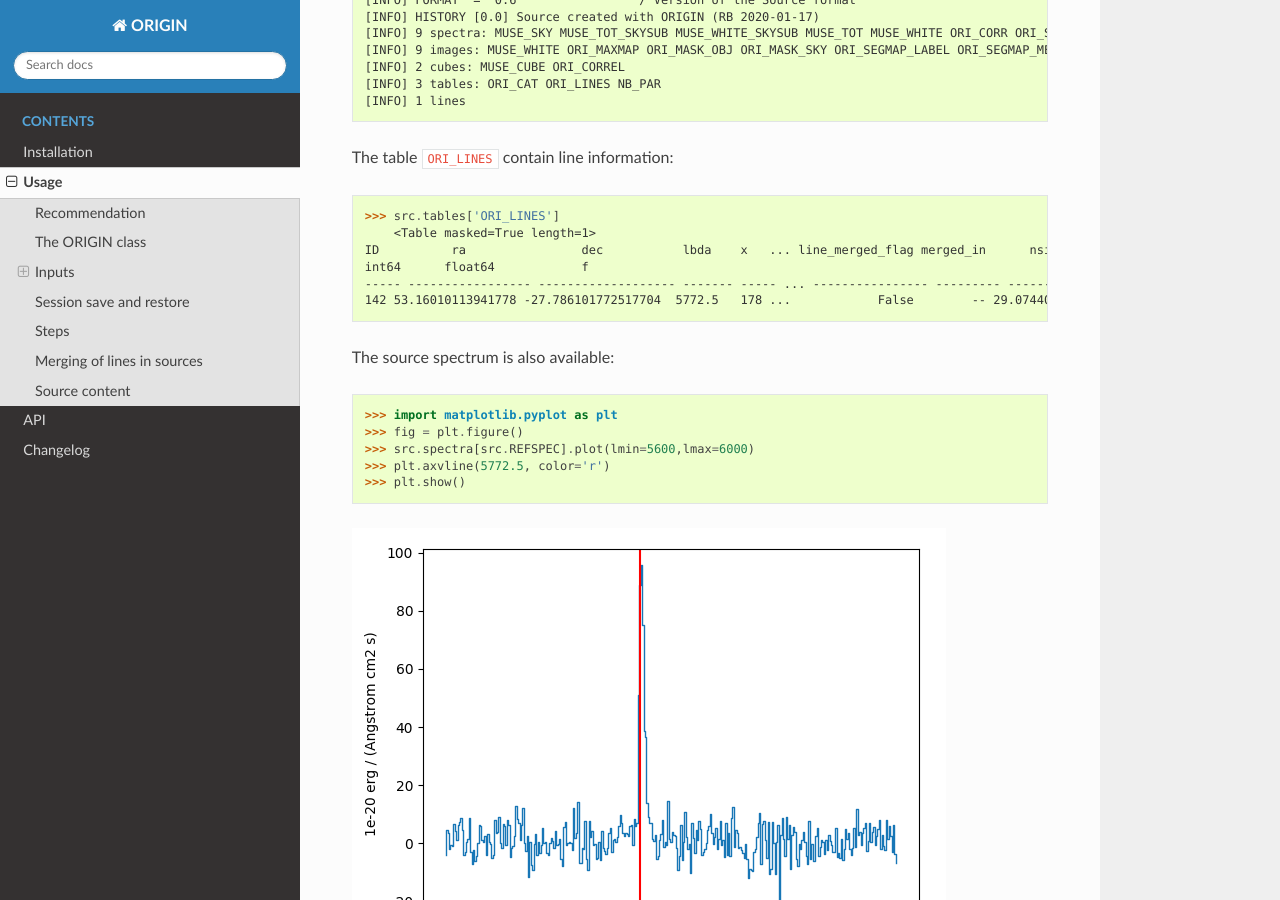
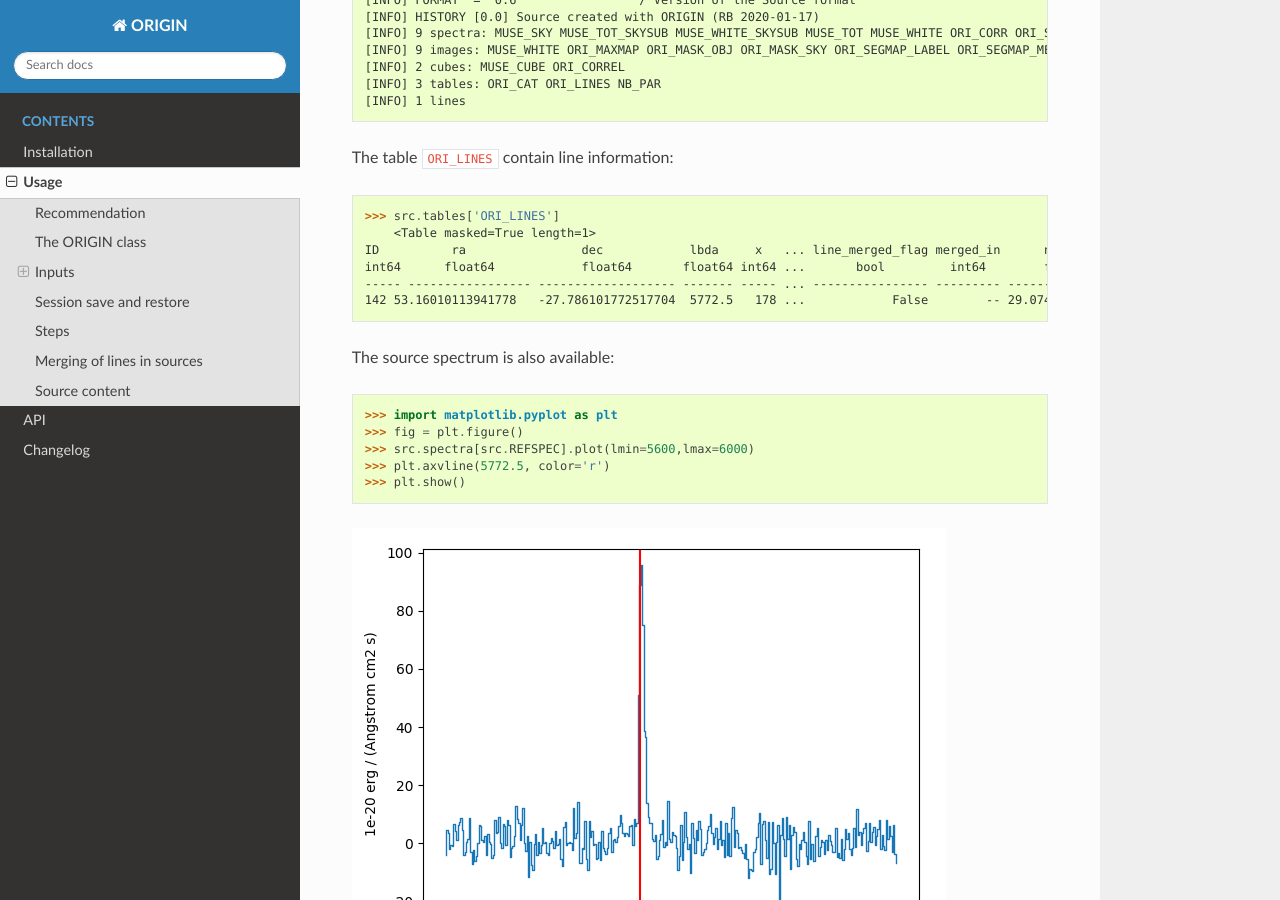
Before and after one commit to musevlt/origin, a Sphinx documentation site: the page built from docs/usage.rst, in a window 1280 px wide and 900 px high, scrolled down 7573 px. Built offline with Sphinx 7.4.7 and the Read the Docs theme 2.0.0, drawn with Linux system fonts in a browser that asks for light colours; pages that are not in the unit, such as notebooks, are missing from menus.

Commit message:
Fix paste made by error

```diff
--- a/docs/usage.rst
+++ b/docs/usage.rst
@@ -396,10 +396,10 @@ The table ``ORI_LINES`` contain line information::
 
     >>> src.tables['ORI_LINES']  # doctest: +SKIP
         <Table masked=True length=1>
-    ID          ra                dec           lbda    x   ... line_merged_flag merged_in      nsigTGLR      nsigSTD
-    int64      float64            f  # doctest: +SKIPloat64       float64 int64 ...       bool         int64        float64       float64
+    ID          ra                dec            lbda     x   ... line_merged_flag merged_in      nsigTGLR      nsigSTD
+    int64      float64            float64       float64 int64 ...       bool         int64        float64       float64
     ----- ----------------- ------------------- ------- ----- ... ---------------- --------- ------------------ -------
-    142 53.16010113941778 -27.786101772517704  5772.5   178 ...            False        -- 29.074403824269364     nan
+    142 53.16010113941778   -27.786101772517704  5772.5   178 ...            False        -- 29.074403824269364     nan
 
 
 The source spectrum is also available::
```
